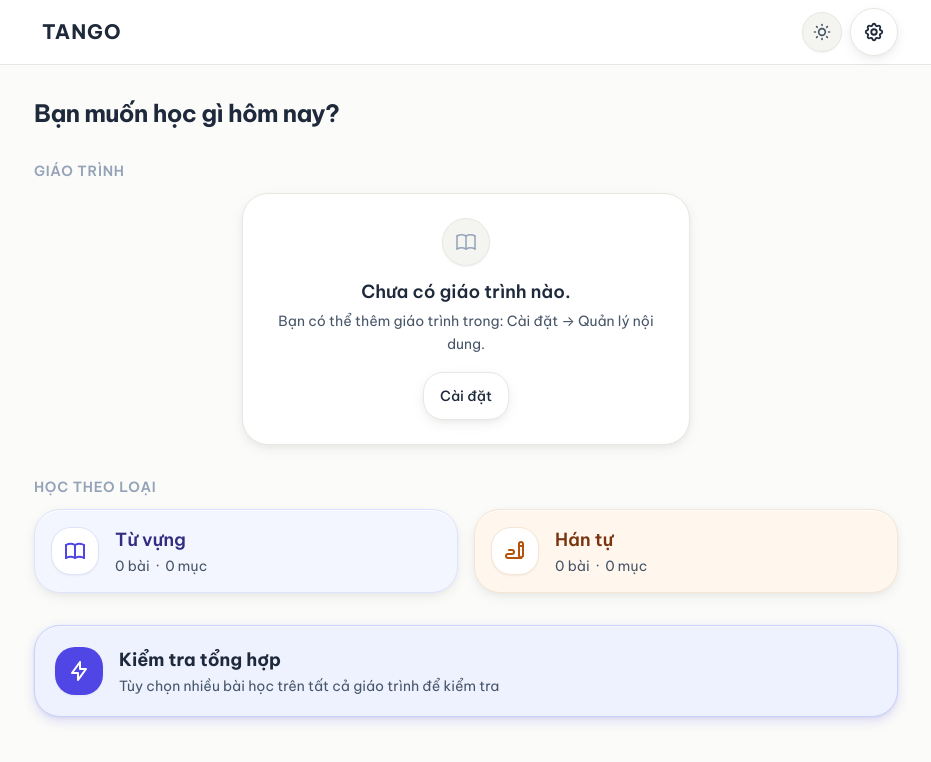
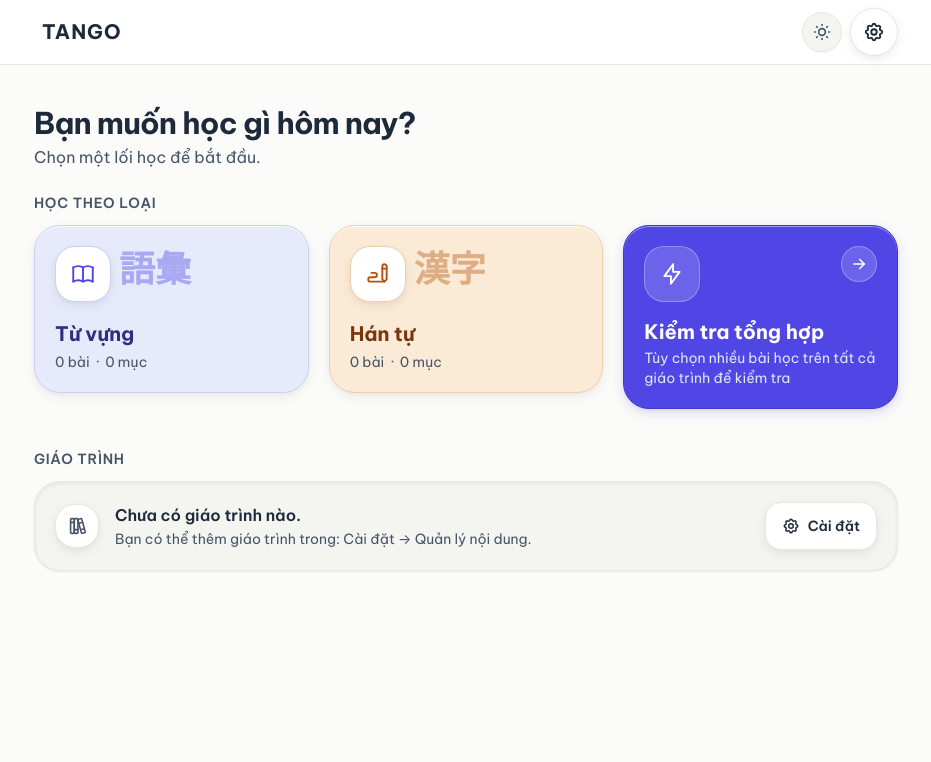
Before and after one commit to SCuong/Tango, a React (Vite) app: page / in a window 1280 px wide. Shown: the top 762 px of the page, without its empty margins (174-1105 px from the left). Built offline with nearby package versions, Linux system fonts and the light colour scheme.

Commit message:
fix(phase-7): redesign home visual composition

```diff
--- a/src/components/EmptyState.tsx
+++ b/src/components/EmptyState.tsx
@@ -6,11 +6,18 @@ export interface EmptyStateProps {
   description: string;
   action?: {
     label: string;
+    icon?: React.ReactNode;
     onClick: () => void;
   };
   className?: string;
 }
 
+/**
+ * Compact inline empty state rendered as a recessed clay "shelf" that sits
+ * inside the section it belongs to, instead of a floating centered card.
+ * The icon puck and text share one row; the action aligns under the text on
+ * mobile and to the right on wider viewports.
+ */
 export const EmptyState: React.FC<EmptyStateProps> = ({
   icon,
   title,
@@ -20,29 +27,35 @@ export const EmptyState: React.FC<EmptyStateProps> = ({
 }) => {
   return (
     <div
-      className={`w-full bg-surface border border-border-subtle rounded-2xl p-6 text-center shadow-clay-card ${className}`}
+      className={`w-full bg-surface-elevated border border-border-subtle rounded-2xl p-4 sm:p-5 shadow-clay-pressed flex flex-col sm:flex-row sm:items-center gap-3 sm:gap-5 ${className}`}
     >
+      <div className="flex items-start sm:items-center gap-3 sm:gap-4 flex-1 min-w-0">
         {icon && (
-        <div className="w-12 h-12 mx-auto mb-3 rounded-full bg-surface-elevated border border-border-subtle shadow-sm text-text-muted flex items-center justify-center">
+          <div
+            className="w-11 h-11 rounded-xl bg-surface border border-border-subtle shadow-clay-card text-text-secondary flex items-center justify-center shrink-0"
+            aria-hidden="true"
+          >
             {icon}
           </div>
         )}
-      <h3 className="text-base sm:text-lg font-semibold text-text-primary">
+        <div className="min-w-0">
+          <h3 className="text-sm sm:text-base font-semibold leading-snug text-text-primary">
             {title}
           </h3>
-      <p className="text-sm text-text-secondary mt-1 max-w-sm mx-auto leading-relaxed">
+          <p className="text-xs sm:text-sm text-text-secondary mt-0.5 leading-relaxed">
             {description}
           </p>
+        </div>
+      </div>
       {action && (
-        <div className="mt-4">
         <button
           type="button"
           onClick={action.onClick}
-            className="inline-flex items-center justify-center px-4 py-2.5 rounded-xl bg-surface hover:bg-surface-elevated hover:shadow-clay-card-hover hover:-translate-y-px active:translate-y-px active:shadow-clay-pressed border border-border-subtle text-text-primary text-sm font-medium transition-all shadow-clay-card focus-visible:outline-none focus-visible:ring-2 focus-visible:ring-primary focus-visible:ring-offset-2 focus-visible:ring-offset-page min-h-touch"
+          className={`${icon ? 'ml-14 sm:ml-0' : ''} self-start sm:self-center shrink-0 inline-flex items-center justify-center gap-2 px-4 rounded-lg bg-surface border border-border-subtle text-text-primary text-sm font-semibold shadow-clay-card hover:shadow-clay-card-hover hover:-translate-y-px active:translate-y-px active:shadow-clay-pressed transition-all duration-150 focus-visible:outline-none focus-visible:ring-2 focus-visible:ring-primary focus-visible:ring-offset-2 focus-visible:ring-offset-page min-h-touch`}
         >
+          {action.icon}
           {action.label}
         </button>
-        </div>
       )}
     </div>
   );
--- a/src/features/books/HomeStudyHub.tsx
+++ b/src/features/books/HomeStudyHub.tsx
@@ -1,12 +1,118 @@
 import React, { useRef, useEffect } from 'react';
-import { IconBook, IconWriting, IconBolt } from '@tabler/icons-react';
+import {
+  IconArrowRight,
+  IconBolt,
+  IconBook,
+  IconBooks,
+  IconSettings,
+  IconWriting,
+} from '@tabler/icons-react';
 import { useAppState } from '../../hooks/useAppState';
 import { useNavigation } from '../../hooks/useNavigation';
 import { useI18n } from '../../hooks/useI18n';
-import { getCategoryStudyMetrics } from '../../lib/studyMetrics';
+import { getCategoryStudyMetrics, StudyCollectionMetrics } from '../../lib/studyMetrics';
+import { TranslationKey } from '../../lib/i18n';
+import { StudyCategory } from '../../types';
 import { TopBar } from '../../components/TopBar';
 import { EmptyState } from '../../components/EmptyState';
 import { BookCard } from './BookCard';
+
+// Canonical clay interaction recipe (hover lift, pressed depth) and focus ring
+const CLAY_MOTION =
+  'hover:shadow-clay-card-hover hover:-translate-y-px active:translate-y-px active:shadow-clay-pressed transition-all duration-150';
+const FOCUS_RING =
+  'focus-visible:outline-none focus-visible:ring-2 focus-visible:ring-primary focus-visible:ring-offset-2 focus-visible:ring-offset-page';
+
+// Full class strings per category so Tailwind detects them statically.
+// `glyph` is the Japanese name of the category (study content, not UI locale).
+const CATEGORY_TILES: Record<
+  StudyCategory,
+  {
+    labelKey: TranslationKey;
+    glyph: string;
+    Icon: typeof IconBook;
+    surface: string;
+    puck: string;
+    glyphColor: string;
+    title: string;
+  }
+> = {
+  vocabulary: {
+    labelKey: 'category.vocabulary',
+    glyph: '語彙',
+    Icon: IconBook,
+    surface: 'bg-category-vocabulary-surface border-category-vocabulary-border',
+    puck: 'border-category-vocabulary-border text-category-vocabulary-icon',
+    glyphColor: 'text-category-vocabulary-icon',
+    title: 'text-category-vocabulary-text',
+  },
+  kanji: {
+    labelKey: 'category.kanji',
+    glyph: '漢字',
+    Icon: IconWriting,
+    surface: 'bg-category-kanji-surface border-category-kanji-border',
+    puck: 'border-category-kanji-border text-category-kanji-icon',
+    glyphColor: 'text-category-kanji-icon',
+    title: 'text-category-kanji-text',
+  },
+};
+
+interface CategoryTileProps {
+  category: StudyCategory;
+  metrics: StudyCollectionMetrics;
+  onClick: () => void;
+}
+
+const CategoryTile: React.FC<CategoryTileProps> = ({ category, metrics, onClick }) => {
+  const { t } = useI18n();
+  const tile = CATEGORY_TILES[category];
+  const label = t(tile.labelKey);
+
+  return (
+    <button
+      type="button"
+      data-study-card="true"
+      data-category={category}
+      onClick={onClick}
+      aria-label={t('aria.learnCategory', { category: label })}
+      className={`w-full text-left border rounded-2xl p-4 sm:p-5 min-h-[148px] sm:min-h-[168px] flex flex-col justify-between gap-4 shadow-clay-card ${tile.surface} ${CLAY_MOTION} ${FOCUS_RING}`}
+    >
+      <div className="flex items-start justify-between gap-2">
+        <div
+          className={`w-12 h-12 sm:w-14 sm:h-14 rounded-xl bg-surface border flex items-center justify-center shrink-0 shadow-clay-card ${tile.puck}`}
+          aria-hidden="true"
+        >
+          <tile.Icon size={26} stroke={1.75} />
+        </div>
+        <span
+          lang="ja"
+          aria-hidden="true"
+          className={`font-japanese font-bold leading-none text-2xl sm:text-4xl opacity-40 select-none ${tile.glyphColor}`}
+        >
+          {tile.glyph}
+        </span>
+      </div>
+
+      <div className="min-w-0">
+        <h3 className={`font-bold text-lg sm:text-xl leading-snug ${tile.title}`}>{label}</h3>
+        <div className="text-xs sm:text-sm text-text-secondary mt-1 flex items-center gap-x-1.5 gap-y-0.5 flex-wrap">
+          <span>
+            {t(
+              metrics.lessonCount === 1 ? 'metrics.lessonCount.one' : 'metrics.lessonCount.other',
+              { count: metrics.lessonCount }
+            )}
+          </span>
+          <span aria-hidden="true">·</span>
+          <span>
+            {t(metrics.itemCount === 1 ? 'metrics.itemCount.one' : 'metrics.itemCount.other', {
+              count: metrics.itemCount,
+            })}
+          </span>
+        </div>
+      </div>
+    </button>
+  );
+};
 
 export const HomeStudyHub: React.FC = () => {
   const { state } = useAppState();
@@ -88,41 +194,114 @@ export const HomeStudyHub: React.FC = () => {
       <main
         ref={containerRef}
         onKeyDown={handleKeyDown}
-        className="flex-1 w-full max-w-4xl mx-auto px-4 py-6 sm:py-8 space-y-7 sm:space-y-8"
+        className="flex-1 w-full max-w-4xl mx-auto px-4 pt-6 pb-10 sm:pt-10 sm:pb-14 space-y-8 sm:space-y-10"
       >
-        {/* Greeting Section */}
-        <section aria-labelledby="home-greeting-heading">
+        {/* Study paths: greeting sits directly above the always-available study actions */}
+        <div className="space-y-5 sm:space-y-6">
+          <section aria-labelledby="home-greeting-heading" className="space-y-1">
             <h1
               id="home-greeting-heading"
-            className="text-xl sm:text-2xl font-bold tracking-tight text-text-primary"
+              className="text-2xl sm:text-3xl font-bold tracking-tight leading-snug text-text-primary"
             >
               {t('home.greeting')}
             </h1>
+            <p className="text-sm sm:text-base text-text-secondary">{t('home.greetingHint')}</p>
           </section>
+
+          <div className="grid gap-4 sm:gap-5 lg:grid-cols-3">
+            {/* Learn by Type: two semantic clay tiles */}
+            <section
+              aria-labelledby="home-learn-by-type-heading"
+              className="space-y-3 lg:col-span-2"
+            >
+              <h2
+                id="home-learn-by-type-heading"
+                className="text-sm leading-5 font-semibold tracking-wider text-text-secondary uppercase"
+              >
+                {t('home.learnByType')}
+              </h2>
+
+              <div className="grid grid-cols-2 gap-3 sm:gap-5">
+                <CategoryTile
+                  category="vocabulary"
+                  metrics={vocabMetrics}
+                  onClick={() =>
+                    navigate({
+                      type: 'learn_by_type',
+                      category: 'vocabulary',
+                    })
+                  }
+                />
+                <CategoryTile
+                  category="kanji"
+                  metrics={kanjiMetrics}
+                  onClick={() =>
+                    navigate({
+                      type: 'learn_by_type',
+                      category: 'kanji',
+                    })
+                  }
+                />
+              </div>
+            </section>
+
+            {/* Mixed Test: solid primary clay CTA. On desktop it becomes the third tile
+                of the study row, offset by the Learn by Type heading (20px + 12px gap). */}
+            <section aria-labelledby="home-mixed-test-heading" className="flex flex-col lg:pt-8">
+              <button
+                type="button"
+                id="home-mixed-test-heading"
+                data-study-card="true"
+                onClick={() => navigate({ type: 'mixed_quiz_config' })}
+                className={`group relative flex-1 w-full text-left bg-cta-surface border border-cta-border text-cta-text rounded-2xl p-4 sm:p-5 min-h-[88px] flex items-center gap-4 lg:flex-col lg:items-start lg:justify-between shadow-clay-button ${CLAY_MOTION} ${FOCUS_RING}`}
+              >
+                <div
+                  className="w-12 h-12 sm:w-14 sm:h-14 rounded-xl bg-cta-puck-surface border border-cta-puck-border flex items-center justify-center shrink-0"
+                  aria-hidden="true"
+                >
+                  <IconBolt size={26} stroke={1.75} />
+                </div>
+                <div className="flex-1 min-w-0 lg:flex-none">
+                  <h3 className="font-bold text-base sm:text-xl leading-snug text-cta-text">
+                    {t('home.mixedTest')}
+                  </h3>
+                  <p className="text-xs sm:text-sm text-cta-text-secondary mt-0.5 leading-snug">
+                    {t('home.mixedTestSubtitle')}
+                  </p>
+                </div>
+                <div
+                  className="w-9 h-9 rounded-full bg-cta-puck-surface border border-cta-puck-border flex items-center justify-center shrink-0 transition-transform duration-150 group-hover:translate-x-0.5 lg:absolute lg:top-5 lg:right-5"
+                  aria-hidden="true"
+                >
+                  <IconArrowRight size={18} stroke={2} />
+                </div>
+              </button>
+            </section>
+          </div>
+        </div>
 
         {/* Study Books Section */}
         <section aria-labelledby="home-study-books-heading" className="space-y-3">
           <h2
             id="home-study-books-heading"
-            className="text-xs sm:text-sm font-semibold tracking-wider text-text-muted uppercase"
+            className="text-sm leading-5 font-semibold tracking-wider text-text-secondary uppercase"
           >
             {t('home.studyBooks')}
           </h2>
 
           {bookList.length === 0 ? (
-            <div className="max-w-md mx-auto w-full">
             <EmptyState
-                icon={<IconBook size={24} stroke={1.5} aria-hidden="true" />}
+              icon={<IconBooks size={22} stroke={1.75} />}
               title={t('home.emptyBooks.title')}
               description={t('home.emptyBooks.description')}
               action={{
                 label: t('nav.settings'),
+                icon: <IconSettings size={18} stroke={2} aria-hidden="true" />,
                 onClick: () => navigate({ type: 'settings' }),
               }}
             />
-            </div>
           ) : (
-            <div className="flex flex-col gap-3 sm:grid sm:grid-cols-2 lg:grid-cols-3 xl:grid-cols-4 sm:gap-4">
+            <div className="grid gap-3 sm:grid-cols-2 lg:grid-cols-3 sm:gap-4">
               {bookList.map((book) => (
                 <BookCard
                   key={book.id}
@@ -135,138 +314,6 @@ export const HomeStudyHub: React.FC = () => {
             </div>
           )}
         </section>
-
-        {/* Learn by Type Section */}
-        <section aria-labelledby="home-learn-by-type-heading" className="space-y-3">
-          <h2
-            id="home-learn-by-type-heading"
-            className="text-xs sm:text-sm font-semibold tracking-wider text-text-muted uppercase"
-          >
-            {t('home.learnByType')}
-          </h2>
-
-          <div className="flex flex-col gap-3 sm:grid sm:grid-cols-2 sm:gap-4">
-            {/* Vocabulary Card */}
-            <button
-              type="button"
-              data-study-card="true"
-              onClick={() =>
-                navigate({
-                  type: 'learn_by_type',
-                  category: 'vocabulary',
-                })
-              }
-              aria-label={t('aria.learnCategory', {
-                category: t('category.vocabulary'),
-              })}
-              className="w-full text-left bg-category-vocabulary-surface border border-category-vocabulary-border rounded-2xl p-4 shadow-clay-card hover:shadow-clay-card-hover hover:-translate-y-px active:translate-y-px active:shadow-clay-pressed transition-all duration-150 focus-visible:outline-none focus-visible:ring-2 focus-visible:ring-primary focus-visible:ring-offset-2 focus-visible:ring-offset-page flex items-center gap-4 min-h-[56px]"
-            >
-              <div
-                className="w-12 h-12 rounded-xl bg-surface text-category-vocabulary-icon flex items-center justify-center shrink-0 border border-category-vocabulary-border shadow-sm"
-                aria-hidden="true"
-              >
-                <IconBook size={24} stroke={2} />
-              </div>
-              <div className="flex-1 min-w-0">
-                <h3 className="font-semibold text-category-vocabulary-text text-base sm:text-lg">
-                  {t('category.vocabulary')}
-                </h3>
-                <div className="text-xs sm:text-sm text-text-secondary mt-0.5 flex items-center gap-1.5 flex-wrap">
-                  <span>
-                    {t(
-                      vocabMetrics.lessonCount === 1
-                        ? 'metrics.lessonCount.one'
-                        : 'metrics.lessonCount.other',
-                      { count: vocabMetrics.lessonCount }
-                    )}
-                  </span>
-                  <span aria-hidden="true">·</span>
-                  <span>
-                    {t(
-                      vocabMetrics.itemCount === 1
-                        ? 'metrics.itemCount.one'
-                        : 'metrics.itemCount.other',
-                      { count: vocabMetrics.itemCount }
-                    )}
-                  </span>
-                </div>
-              </div>
-            </button>
-
-            {/* Kanji Card */}
-            <button
-              type="button"
-              data-study-card="true"
-              onClick={() =>
-                navigate({
-                  type: 'learn_by_type',
-                  category: 'kanji',
-                })
-              }
-              aria-label={t('aria.learnCategory', {
-                category: t('category.kanji'),
-              })}
-              className="w-full text-left bg-category-kanji-surface border border-category-kanji-border rounded-2xl p-4 shadow-clay-card hover:shadow-clay-card-hover hover:-translate-y-px active:translate-y-px active:shadow-clay-pressed transition-all duration-150 focus-visible:outline-none focus-visible:ring-2 focus-visible:ring-primary focus-visible:ring-offset-2 focus-visible:ring-offset-page flex items-center gap-4 min-h-[56px]"
-            >
-              <div
-                className="w-12 h-12 rounded-xl bg-surface text-category-kanji-icon flex items-center justify-center shrink-0 border border-category-kanji-border shadow-sm"
-                aria-hidden="true"
-              >
-                <IconWriting size={24} stroke={2} />
-              </div>
-              <div className="flex-1 min-w-0">
-                <h3 className="font-semibold text-category-kanji-text text-base sm:text-lg">
-                  {t('category.kanji')}
-                </h3>
-                <div className="text-xs sm:text-sm text-text-secondary mt-0.5 flex items-center gap-1.5 flex-wrap">
-                  <span>
-                    {t(
-                      kanjiMetrics.lessonCount === 1
-                        ? 'metrics.lessonCount.one'
-                        : 'metrics.lessonCount.other',
-                      { count: kanjiMetrics.lessonCount }
-                    )}
-                  </span>
-                  <span aria-hidden="true">·</span>
-                  <span>
-                    {t(
-                      kanjiMetrics.itemCount === 1
-                        ? 'metrics.itemCount.one'
-                        : 'metrics.itemCount.other',
-                      { count: kanjiMetrics.itemCount }
-                    )}
-                  </span>
-                </div>
-              </div>
-            </button>
-          </div>
-        </section>
-
-        {/* Mixed Test Action Bar */}
-        <section aria-labelledby="home-mixed-test-heading">
-          <button
-            type="button"
-            id="home-mixed-test-heading"
-            data-study-card="true"
-            onClick={() => navigate({ type: 'mixed_quiz_config' })}
-            className="w-full text-left bg-primary-surface border border-primary-border rounded-2xl p-4 sm:p-5 shadow-clay-button hover:shadow-clay-card-hover hover:-translate-y-px active:translate-y-px active:shadow-clay-pressed transition-all duration-150 focus-visible:outline-none focus-visible:ring-2 focus-visible:ring-primary focus-visible:ring-offset-2 focus-visible:ring-offset-page flex items-center gap-4 min-h-[56px]"
-          >
-            <div
-              className="w-12 h-12 rounded-xl bg-primary text-white flex items-center justify-center shrink-0 shadow-sm"
-              aria-hidden="true"
-            >
-              <IconBolt size={24} stroke={2} />
-            </div>
-            <div className="flex-1 min-w-0">
-              <h3 className="font-bold text-text-primary text-base sm:text-lg">
-                {t('home.mixedTest')}
-              </h3>
-              <p className="text-xs sm:text-sm text-text-secondary mt-0.5 truncate sm:whitespace-normal">
-                {t('home.mixedTestSubtitle')}
-              </p>
-            </div>
-          </button>
-        </section>
       </main>
     </div>
   );
--- a/src/lib/i18n.ts
+++ b/src/lib/i18n.ts
@@ -57,6 +57,7 @@ export const VI_DICTIONARY = {
 
   // Home Screen (SCREEN 01)
   'home.greeting': 'Bạn muốn học gì hôm nay?',
+  'home.greetingHint': 'Chọn một lối học để bắt đầu.',
   'home.studyBooks': 'Giáo trình',
   'home.learnByType': 'Học theo loại',
   'home.mixedTest': 'Kiểm tra tổng hợp',
@@ -133,6 +134,7 @@ export const EN_DICTIONARY: Record<TranslationKey, string> = {
 
   // Home Screen (SCREEN 01)
   'home.greeting': 'What would you like to learn today?',
+  'home.greetingHint': 'Pick a study path to begin.',
   'home.studyBooks': 'Study Books',
   'home.learnByType': 'Learn by Type',
   'home.mixedTest': 'Mixed Test',
--- a/tailwind.config.js
+++ b/tailwind.config.js
@@ -78,6 +78,14 @@ export default {
             text: 'var(--category-kanji-text)',
           },
         },
+        cta: {
+          surface: 'var(--cta-surface)',
+          border: 'var(--cta-border)',
+          text: 'var(--cta-text)',
+          'text-secondary': 'var(--cta-text-secondary)',
+          'puck-surface': 'var(--cta-puck-surface)',
+          'puck-border': 'var(--cta-puck-border)',
+        },
       },
       boxShadow: {
         'clay-card': 'var(--shadow-clay-card)',
```
Also changed, not shown: src/features/books/BookCard.tsx (+8 -19 lines), src/features/books/BookCover.tsx (+4 -3 lines), src/index.css (+36 -12 lines), 6 other files (tests, documents, lock files or other folders). Lines whose indentation alone changed are shown as unchanged.
